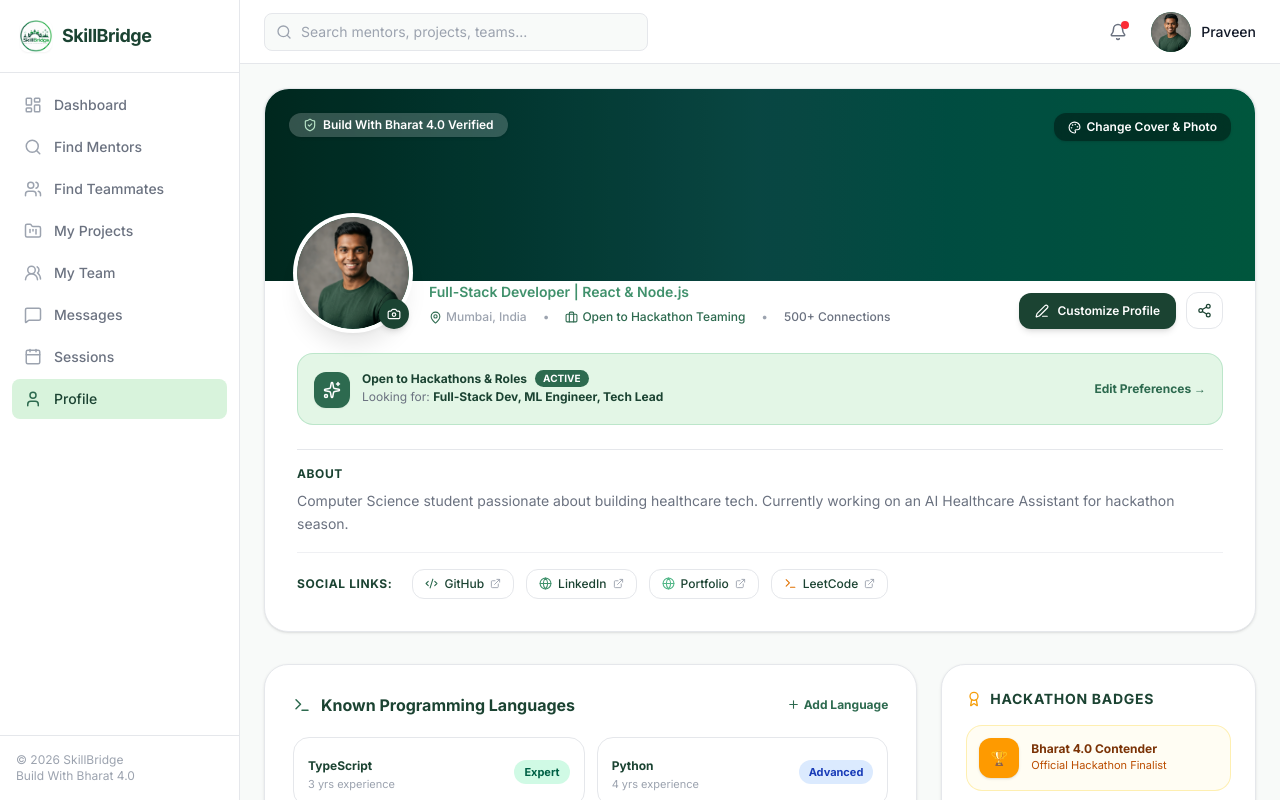
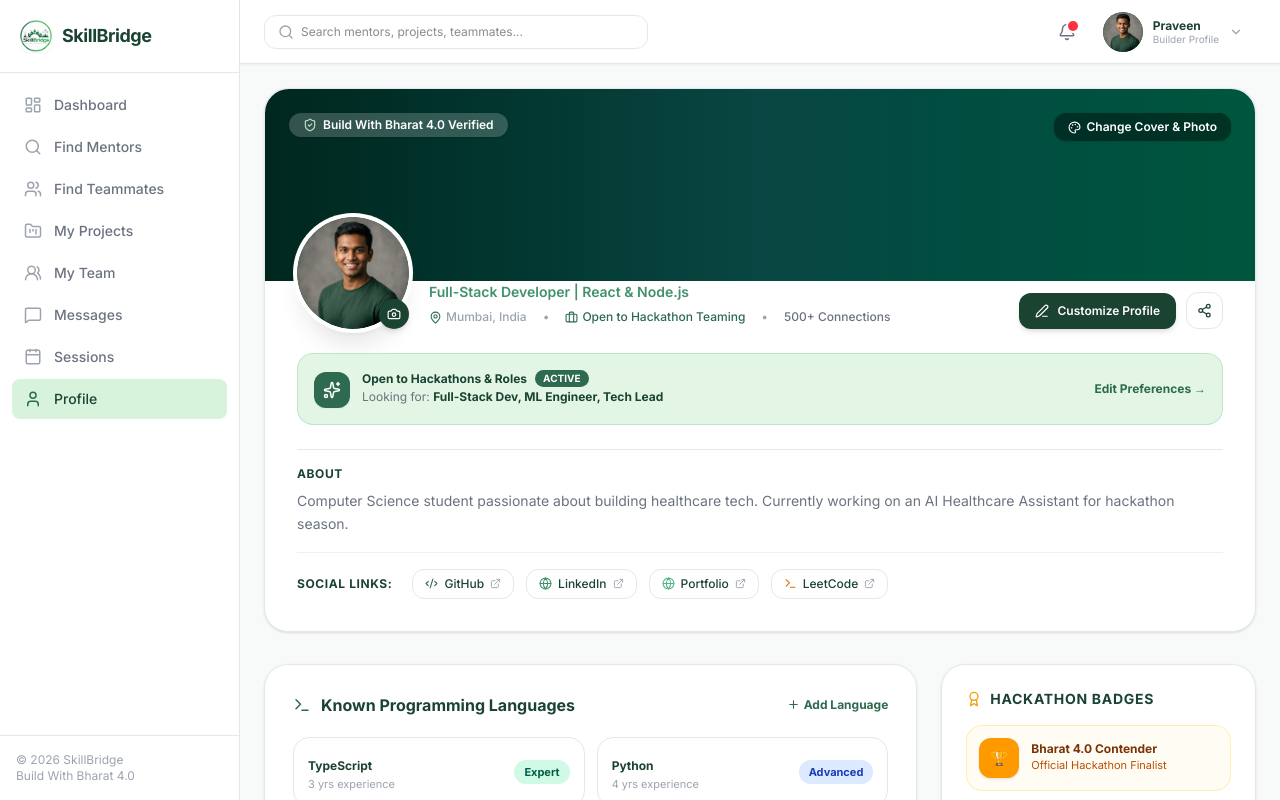
Before and after one commit to utkarshsingh100m/SkillBridge, a Next.js app in the folder app/: page /dashboard/profile in a window 1280 px wide. Shown: the top 800 px of the page. Built offline with nearby package versions, Linux system fonts and the light colour scheme.

Commit message:
Link TopBar header to logged-in profile with live synchronization and dropdown menu

```diff
--- a/app/src/app/dashboard/profile/page.tsx
+++ b/app/src/app/dashboard/profile/page.tsx
@@ -1,6 +1,6 @@
 "use client";
 
-import { useState } from "react";
+import { useState, useEffect } from "react";
 import {
   User,
   MapPin,
@@ -105,6 +105,17 @@ export default function ProfilePage() {
     leetcodeUrl: "https://leetcode.com/praveen_codes",
     twitterUrl: "https://x.com/praveen_builds",
   });
+
+  useEffect(() => {
+    try {
+      const saved = localStorage.getItem("skillbridge_user");
+      if (saved) {
+        setUser((prev) => ({ ...prev, ...JSON.parse(saved) }));
+      }
+    } catch (e) {
+      console.error(e);
+    }
+  }, []);
 
   // Languages state
   const [languages, setLanguages] = useState<LanguageProficiency[]>([
@@ -233,7 +244,7 @@ export default function ProfilePage() {
   };
 
   const handleSaveAll = () => {
-    setUser({
+    const updatedUser = {
       ...user,
       name: formName,
       headline: formHeadline,
@@ -247,7 +258,14 @@ export default function ProfilePage() {
       linkedinUrl: formLinkedin,
       portfolioUrl: formPortfolio,
       leetcodeUrl: formLeetcode,
-    });
+    };
+    setUser(updatedUser);
+    try {
+      localStorage.setItem("skillbridge_user", JSON.stringify(updatedUser));
+      window.dispatchEvent(new Event("profile_updated"));
+    } catch (e) {
+      console.error(e);
+    }
     setSavedSuccess(true);
     setTimeout(() => {
       setSavedSuccess(false);
--- a/app/src/components/layout/TopBar.tsx
+++ b/app/src/components/layout/TopBar.tsx
@@ -1,31 +1,245 @@
 "use client";
 
-import { Search, Bell } from "lucide-react";
+import { useState, useEffect, useRef } from "react";
+import Link from "next/link";
+import { useRouter } from "next/navigation";
+import {
+  Search,
+  Bell,
+  User,
+  Settings,
+  LogOut,
+  ChevronDown,
+  Sparkles,
+  ShieldCheck,
+  CheckCircle2,
+} from "lucide-react";
 import Avatar from "@/components/ui/Avatar";
-import { currentUser } from "@/lib/data";
+import { currentUser as defaultUser } from "@/lib/data";
+
+interface NotificationItem {
+  id: string;
+  title: string;
+  time: string;
+  read: boolean;
+  type: "session" | "invite" | "alert";
+}
+
+const mockNotifications: NotificationItem[] = [
+  {
+    id: "n1",
+    title: "Mentor Rahul Sharma confirmed your 1-on-1 session for 2:00 PM today.",
+    time: "10 mins ago",
+    read: false,
+    type: "session",
+  },
+  {
+    id: "n2",
+    title: "Aanya Patel sent a squad collaboration request for HealthAI Assistant.",
+    time: "1 hour ago",
+    read: false,
+    type: "invite",
+  },
+  {
+    id: "n3",
+    title: "Build With Bharat 4.0: Milestone submission opens in 6 hours.",
+    time: "2 hours ago",
+    read: true,
+    type: "alert",
+  },
+];
 
 export default function TopBar() {
+  const router = useRouter();
+  const [user, setUser] = useState(defaultUser);
+  const [menuOpen, setMenuOpen] = useState(false);
+  const [notifOpen, setNotifOpen] = useState(false);
+  const [notifications, setNotifications] = useState(mockNotifications);
+
+  const menuRef = useRef<HTMLDivElement>(null);
+  const notifRef = useRef<HTMLDivElement>(null);
+
+  // Synchronize profile data with localStorage / events
+  useEffect(() => {
+    const syncUser = () => {
+      try {
+        const saved = localStorage.getItem("skillbridge_user");
+        if (saved) {
+          const parsed = JSON.parse(saved);
+          setUser((prev) => ({ ...prev, ...parsed }));
+        }
+      } catch (e) {
+        console.error(e);
+      }
+    };
+
+    syncUser();
+    window.addEventListener("profile_updated", syncUser);
+    window.addEventListener("storage", syncUser);
+
+    return () => {
+      window.removeEventListener("profile_updated", syncUser);
+      window.removeEventListener("storage", syncUser);
+    };
+  }, []);
+
+  // Close dropdowns on outside click
+  useEffect(() => {
+    const handleClickOutside = (e: MouseEvent) => {
+      if (menuRef.current && !menuRef.current.contains(e.target as Node)) {
+        setMenuOpen(false);
+      }
+      if (notifRef.current && !notifRef.current.contains(e.target as Node)) {
+        setNotifOpen(false);
+      }
+    };
+    document.addEventListener("mousedown", handleClickOutside);
+    return () => document.removeEventListener("mousedown", handleClickOutside);
+  }, []);
+
+  const unreadCount = notifications.filter((n) => !n.read).length;
+
+  const markAllRead = () => {
+    setNotifications((prev) => prev.map((n) => ({ ...n, read: true })));
+  };
+
   return (
-    <header className="h-16 bg-white border-b border-border flex items-center justify-between px-6 sticky top-0 z-30">
-      {/* Search */}
-      <div className="relative w-96">
-        <Search size={16} className="absolute left-3 top-1/2 -translate-y-1/2 text-text-muted" />
+    <header className="h-16 bg-white border-b border-border flex items-center justify-between px-6 sticky top-0 z-30 shadow-xs">
+      {/* Search Input */}
+      <div className="relative w-80 md:w-96">
+        <Search size={16} className="absolute left-3.5 top-1/2 -translate-y-1/2 text-text-muted" />
         <input
           type="text"
-          placeholder="Search mentors, projects, teams..."
-          className="w-full pl-9 pr-4 py-2 rounded-lg bg-surface-secondary border border-border text-sm placeholder:text-text-muted focus:outline-none focus:ring-2 focus:ring-sb-light/40 focus:border-sb-pale transition-all"
+          placeholder="Search mentors, projects, teammates..."
+          className="w-full pl-9 pr-4 py-2 rounded-xl bg-surface border border-border text-xs focus:outline-none focus:ring-2 focus:ring-sb-green/20 focus:border-sb-green transition-all"
         />
       </div>
 
-      {/* Right side */}
-      <div className="flex items-center gap-4">
-        <button className="relative p-2 rounded-lg hover:bg-surface-hover transition-colors">
-          <Bell size={18} className="text-text-secondary" />
-          <span className="absolute top-1.5 right-1.5 w-2 h-2 bg-red-500 rounded-full" />
-        </button>
-        <div className="flex items-center gap-2.5">
-          <Avatar src={currentUser.avatar} name={currentUser.name} size="md" />
-          <span className="text-sm font-medium text-text-primary">{currentUser.name.split(" ")[0]}</span>
+      {/* Right Side Actions */}
+      <div className="flex items-center gap-3">
+        {/* Notification Bell with Dropdown */}
+        <div className="relative" ref={notifRef}>
+          <button
+            onClick={() => setNotifOpen(!notifOpen)}
+            className="relative p-2 rounded-xl text-text-secondary hover:bg-surface hover:text-sb-dark transition-colors cursor-pointer"
+            title="Notifications"
+          >
+            <Bell size={18} />
+            {unreadCount > 0 && (
+              <span className="absolute top-1.5 right-1.5 w-2.5 h-2.5 bg-red-500 rounded-full ring-2 ring-white animate-pulse" />
+            )}
+          </button>
+
+          {/* Notifications Dropdown */}
+          {notifOpen && (
+            <div className="absolute right-0 mt-2 w-80 bg-white rounded-2xl border border-border shadow-xl p-3 z-50 animate-scale-up space-y-2">
+              <div className="flex items-center justify-between pb-2 border-b border-border px-1">
+                <span className="text-xs font-bold text-sb-dark">Notifications</span>
+                {unreadCount > 0 && (
+                  <button
+                    onClick={markAllRead}
+                    className="text-[11px] text-sb-green font-semibold hover:underline cursor-pointer"
+                  >
+                    Mark all read
+                  </button>
+                )}
+              </div>
+
+              <div className="max-h-64 overflow-y-auto space-y-1.5 divide-y divide-border/60">
+                {notifications.map((n) => (
+                  <div
+                    key={n.id}
+                    className={`p-2 rounded-xl transition-colors ${
+                      n.read ? "bg-white text-text-secondary" : "bg-sb-bg/40 text-sb-dark font-medium"
+                    }`}
+                  >
+                    <p className="text-xs leading-snug">{n.title}</p>
+                    <span className="text-[10px] text-text-muted mt-1 block">{n.time}</span>
+                  </div>
+                ))}
+              </div>
+            </div>
+          )}
+        </div>
+
+        {/* User Profile Pill & Dropdown */}
+        <div className="relative" ref={menuRef}>
+          <button
+            onClick={() => setMenuOpen(!menuOpen)}
+            className="flex items-center gap-2.5 p-1.5 pr-3 rounded-2xl hover:bg-surface border border-transparent hover:border-border transition-all cursor-pointer group"
+          >
+            <Avatar src={user.avatar} name={user.name} size="md" />
+            <div className="text-left hidden sm:block">
+              <span className="text-xs font-bold text-sb-dark group-hover:text-sb-green transition-colors block leading-tight">
+                {user.name.split(" ")[0]}
+              </span>
+              <span className="text-[10px] text-text-muted block leading-tight">Builder Profile</span>
+            </div>
+            <ChevronDown size={14} className="text-text-muted group-hover:text-sb-dark transition-colors" />
+          </button>
+
+          {/* Profile Dropdown Menu */}
+          {menuOpen && (
+            <div className="absolute right-0 mt-2 w-64 bg-white rounded-2xl border border-border shadow-2xl p-2 z-50 animate-scale-up space-y-1">
+              {/* User Header Summary */}
+              <Link
+                href="/dashboard/profile"
+                onClick={() => setMenuOpen(false)}
+                className="p-3 bg-surface rounded-xl flex items-center gap-3 hover:bg-sb-bg/60 transition-colors block"
+              >
+                <Avatar src={user.avatar} name={user.name} size="md" />
+                <div className="min-w-0">
+                  <h4 className="text-xs font-bold text-sb-dark truncate">{user.name}</h4>
+                  <p className="text-[11px] text-sb-mid font-medium truncate">{user.headline || "Full-Stack Developer"}</p>
+                  <span className="text-[10px] text-sb-green font-semibold flex items-center gap-1 mt-0.5">
+                    <ShieldCheck size={12} /> View Full Profile
+                  </span>
+                </div>
+              </Link>
+
+              <div className="py-1">
+                <Link
+                  href="/dashboard/profile"
+                  onClick={() => setMenuOpen(false)}
+                  className="flex items-center gap-2.5 px-3 py-2 text-xs font-medium text-text-secondary hover:text-sb-dark hover:bg-surface rounded-xl transition-colors"
+                >
+                  <User size={15} className="text-sb-green" />
+                  <span>My Profile &amp; Skills</span>
+                </Link>
+
+                <Link
+                  href="/dashboard/find-mentors"
+                  onClick={() => setMenuOpen(false)}
+                  className="flex items-center gap-2.5 px-3 py-2 text-xs font-medium text-text-secondary hover:text-sb-dark hover:bg-surface rounded-xl transition-colors"
+                >
+                  <Sparkles size={15} className="text-sb-gold" />
+                  <span>Find Mentors</span>
+                </Link>
+
+                <Link
+                  href="/dashboard/team"
+                  onClick={() => setMenuOpen(false)}
+                  className="flex items-center gap-2.5 px-3 py-2 text-xs font-medium text-text-secondary hover:text-sb-dark hover:bg-surface rounded-xl transition-colors"
+                >
+                  <Settings size={15} className="text-text-muted" />
+                  <span>Team Settings</span>
+                </Link>
+              </div>
+
+              <div className="pt-1 border-t border-border">
+                <button
+                  onClick={() => {
+                    setMenuOpen(false);
+                    router.push("/auth/signin");
+                  }}
+                  className="w-full flex items-center gap-2.5 px-3 py-2 text-xs font-semibold text-red-600 hover:bg-red-50 rounded-xl transition-colors cursor-pointer text-left"
+                >
+                  <LogOut size={15} />
+                  <span>Sign Out</span>
+                </button>
+              </div>
+            </div>
+          )}
         </div>
       </div>
     </header>
```
